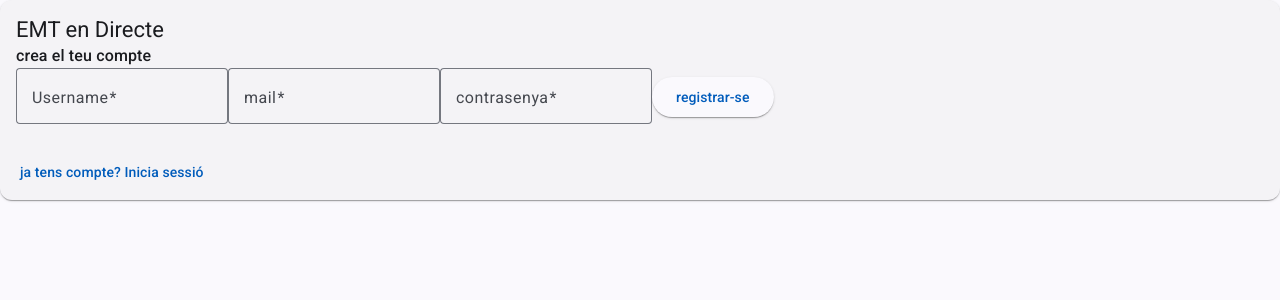
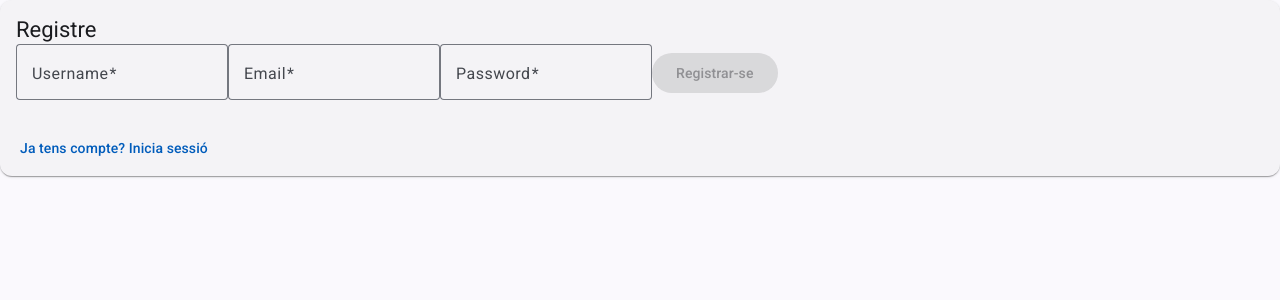
Before and after one commit to canvion/emt-en-directe, an Angular app in the folder frontend/: page /register in a window 1280 px wide. Shown: the top 300 px of the page. Built offline with nearby package versions, Linux system fonts and the light colour scheme.

Commit message:
implementamos formularios reactivos para login y register, y adaptamos nuestros modelos a os Dtos

```diff
--- a/frontend/src/app/components/favoritos-list/favoritos-list.html
+++ b/frontend/src/app/components/favoritos-list/favoritos-list.html
@@ -7,12 +7,12 @@
     <mat-list-item *ngFor="let favorito of favoritos">
       <mat-card style="width: 100%; margin-bottom: 10px;">
         <mat-card-header>
-          <mat-card-title>{{ favorito.parada.nombre }}</mat-card-title>
-          <mat-card-subtitle>codi: {{ favorito.parada.codigo }}</mat-card-subtitle>
+          <mat-card-title>{{ favorito.paradaNombre }}</mat-card-title>
+          <mat-card-subtitle>codi: {{ favorito.paradaCodigo }}</mat-card-subtitle>
         </mat-card-header>
         <mat-card-content>
-          <p>latitud: {{ favorito.parada.latitud }}</p>
-          <p>longitud: {{ favorito.parada.longitud }}</p>
+          <p>latitud: {{ favorito.paradaLatitud }}</p>
+          <p>longitud: {{ favorito.paradaLongitud }}</p>
         </mat-card-content>
         <mat-card-actions>
           <button mat-raised-button color="warn" (click)="eliminarFavorito(favorito.id)">
--- a/frontend/src/app/components/lineas-list/lineas-list.html
+++ b/frontend/src/app/components/lineas-list/lineas-list.html
@@ -10,7 +10,7 @@
           <mat-card-title> <span [style.color]="linea.color">línia {{ linea.numero }}</span> </mat-card-title>
           <mat-card-subtitle>{{ linea.nombre }}</mat-card-subtitle>
         </mat-card-header>
-        <mat-card-content> <p *ngIf="linea.horarios"> horaris: {{ linea.horarios }}</p> </mat-card-content>
+       <!-- <mat-card-content> <p *ngIf="linea.horarios"> horaris: {{ linea.horarios }}</p> </mat-card-content> -->
       </mat-card>
     </mat-list-item>
   </mat-list>
--- a/frontend/src/app/components/login/login.html
+++ b/frontend/src/app/components/login/login.html
@@ -1,32 +1,40 @@
-<div class="login-container">
-  <mat-card class="login-card">
+<mat-card>
   <mat-card-header>
-      <mat-card-title>EMT en Directe</mat-card-title>
-      <mat-card-subtitle>Inicia sessió</mat-card-subtitle>
+    <mat-card-title>Login</mat-card-title>
   </mat-card-header>
 
   <mat-card-content>
-      <form (ngSubmit)="onSubmit()">
-        <mat-form-field appearance="outline" class="full-width">
-          <mat-label>username</mat-label>
-          <input matInput type="text" [(ngModel)]="credentials.username" name="username" required>
+    <form [formGroup]="loginForm" (ngSubmit)="onSubmit()">
+      <mat-form-field appearance="outline">
+        <mat-label>Username</mat-label>
+        <input matInput formControlName="username" type="text">
+        <mat-error *ngIf="loginForm.get('username')?.hasError('required')">
+          El username és obligatori
+        </mat-error>
       </mat-form-field>
 
-        <mat-form-field appearance="outline" class="full-width">
-          <mat-label>contrasenya</mat-label>
-          <input matInput type="password" [(ngModel)]="credentials.password" name="password" required>
+      <mat-form-field appearance="outline">
+        <mat-label>Password</mat-label>
+        <input matInput formControlName="password" type="password">
+        <mat-error *ngIf="loginForm.get('password')?.hasError('required')">
+          La contrasenya és obligatòria
+        </mat-error>
+        <mat-error *ngIf="loginForm.get('password')?.hasError('minlength')">
+          Mínim 6 caràcters
+        </mat-error>
       </mat-form-field>
 
-        <p class="error-message" *ngIf="errorMessage">{{ errorMessage }}</p>
+      <div *ngIf="errorMessage" class="error-message">
+        {{ errorMessage }}
+      </div>
 
-        <button mat-raised-button color="primary" type="submit" class="full-width">
-          Iniciar sessió
+      <button mat-raised-button color="primary" type="submit" [disabled]="loginForm.invalid">
+        Entrar
       </button>
     </form>
   </mat-card-content>
 
   <mat-card-actions>
-      <button mat-button (click)="goToRegister()">si no tens compte, registra't</button>
+    <button mat-button (click)="goToRegister()">No tens compte? Registra't</button>
   </mat-card-actions>
 </mat-card>
-</div>
--- a/frontend/src/app/components/mapa/mapa.ts
+++ b/frontend/src/app/components/mapa/mapa.ts
@@ -93,10 +93,7 @@ export class MapaComponent implements OnInit {
     }).addTo(this.map);
 
 
-    marker.bindPopup(`
-      <b>Bus ${bus.matricula}</b><br>
-      Línia: ${bus.lineaNumero} - ${bus.lineaNombre}
-    `);
+    marker.bindPopup(`<b>Bus de la Línia ${bus.lineaNumero}</b><br ${bus.lineaNombre} `);
 
     //la posición se guarda para eliminarlo cuando "se mueva"
     this.busMarkers.push(marker);
--- a/frontend/src/app/components/register/register.html
+++ b/frontend/src/app/components/register/register.html
@@ -1,39 +1,55 @@
-<div class="register-container">
-
-  <mat-card class="register-card">
+<mat-card>
   <mat-card-header>
-      <mat-card-title>EMT en Directe</mat-card-title>
-      <mat-card-subtitle>crea el teu compte</mat-card-subtitle>
+    <mat-card-title>Registre</mat-card-title>
   </mat-card-header>
 
   <mat-card-content>
-      <form (ngSubmit)="onSubmit()">
-        <mat-form-field appearance="outline" class="full-width">
+    <form [formGroup]="registerForm" (ngSubmit)="onSubmit()">
+      <mat-form-field appearance="outline">
         <mat-label>Username</mat-label>
-          <input matInput type="text" [(ngModel)]="userData.username" name="username" required>
+        <input matInput formControlName="username" type="text">
+        <mat-error *ngIf="registerForm.get('username')?.hasError('required')">
+          El username és obligatori
+        </mat-error>
       </mat-form-field>
 
-        <mat-form-field appearance="outline" class="full-width">
-          <mat-label>mail</mat-label>
-          <input matInput type="email" [(ngModel)]="userData.email" name="email" required>
+      <mat-form-field appearance="outline">
+        <mat-label>Email</mat-label>
+        <input matInput formControlName="email" type="email">
+        <mat-error *ngIf="registerForm.get('email')?.hasError('required')">
+          L'email és obligatori
+        </mat-error>
+        <mat-error *ngIf="registerForm.get('email')?.hasError('email')">
+          Email invàlid
+        </mat-error>
       </mat-form-field>
 
-        <mat-form-field appearance="outline" class="full-width">
-          <mat-label>contrasenya</mat-label>
-          <input matInput type="password" [(ngModel)]="userData.password" name="password" required>
+      <mat-form-field appearance="outline">
+        <mat-label>Password</mat-label>
+        <input matInput formControlName="password" type="password">
+        <mat-error *ngIf="registerForm.get('password')?.hasError('required')">
+          La contrasenya és obligatòria
+        </mat-error>
+        <mat-error *ngIf="registerForm.get('password')?.hasError('minlength')">
+          Mínim 6 caràcters
+        </mat-error>
       </mat-form-field>
 
-        <p class="error-message" *ngIf="errorMessage">{{ errorMessage }}</p>
-        <p class="success-message" *ngIf="successMessage">{{ successMessage }}</p>
+      <div *ngIf="successMessage" class="success-message">
+        {{ successMessage }}
+      </div>
 
-        <button mat-raised-button color="primary" type="submit" class="full-width">
-          registrar-se
+      <div *ngIf="errorMessage" class="error-message">
+        {{ errorMessage }}
+      </div>
+
+      <button mat-raised-button color="primary" type="submit" [disabled]="registerForm.invalid">
+        Registrar-se
       </button>
     </form>
   </mat-card-content>
 
   <mat-card-actions>
-      <button mat-button (click)="goToLogin()">ja tens compte? Inicia sessió</button>
+    <button mat-button (click)="goToLogin()">Ja tens compte? Inicia sessió</button>
   </mat-card-actions>
 </mat-card>
-</div>
--- a/frontend/src/app/components/register/register.ts
+++ b/frontend/src/app/components/register/register.ts
@@ -1,6 +1,6 @@
 import { Component, inject } from '@angular/core';
 import { Router } from '@angular/router';
-import { FormsModule } from '@angular/forms';
+import { ReactiveFormsModule, FormBuilder, FormGroup, Validators } from '@angular/forms';
 import { CommonModule } from '@angular/common';
 import { MatCardModule } from '@angular/material/card';
 import { MatInputModule } from '@angular/material/input';
@@ -13,7 +13,7 @@ import { AuthService } from '../../services/AuthService';
   standalone: true,
   imports: [
     CommonModule,
-    FormsModule,
+    ReactiveFormsModule,
     MatCardModule,
     MatInputModule,
     MatButtonModule,
@@ -25,13 +25,25 @@ import { AuthService } from '../../services/AuthService';
 export class RegisterComponent {
   private authService = inject(AuthService);
   private router = inject(Router);
+  private fb = inject(FormBuilder);
 
-  userData = { username: '', email: '', password: '' };
+  //formulario reactivo para registro
+  registerForm: FormGroup = this.fb.group({
+    username: ['', [Validators.required]],
+    email: ['', [Validators.required, Validators.email]],
+    password: ['', [Validators.required, Validators.minLength(6)]]
+  });
+
   errorMessage = '';
   successMessage = '';
 
   onSubmit() {
-    this.authService.register(this.userData.username, this.userData.email, this.userData.password).subscribe({
+    if (this.registerForm.invalid) {
+      return;
+    }
+    const { username, email, password } = this.registerForm.value;
+
+    this.authService.register(username, email, password).subscribe({
       next: () => {
         this.successMessage = 'regitre correcte!! Redirigint al login...';
         setTimeout(() => {
--- a/frontend/src/app/models/bus.model.ts
+++ b/frontend/src/app/models/bus.model.ts
@@ -1,10 +1,10 @@
 export interface Bus {
   id: number;
-  matricula: string;
-  latitud: number;
-  longitud: number;
   lineaId: number;
   lineaNumero: string;
   lineaNombre: string;
   lineaColor: string;
+  latitud: number;
+  longitud: number;
+  updatedAt: string;
 }
--- a/frontend/src/app/services/AuthService.ts
+++ b/frontend/src/app/services/AuthService.ts
@@ -33,7 +33,7 @@ export class AuthService {
 
   logout(): void {
     localStorage.removeItem('token');
-    localStorage.removeItem('nombre');
+    localStorage.removeItem('username');
     localStorage.removeItem('email');
   }
 
@@ -46,6 +46,6 @@ export class AuthService {
   }
 
   getCurrentUserName(): string | null {
-    return localStorage.getItem('nombre');
+    return localStorage.getItem('username');
   }
 }
```
Also changed, not shown: frontend/src/app/components/login/login.ts (+15 -4 lines), frontend/src/app/models/favorito.model.ts (+10 -6 lines), frontend/src/app/models/linea.model.ts (+13 -3 lines), frontend/src/app/models/parada.model.ts (+12 -0 lines). Lines whose indentation alone changed are shown as unchanged.
